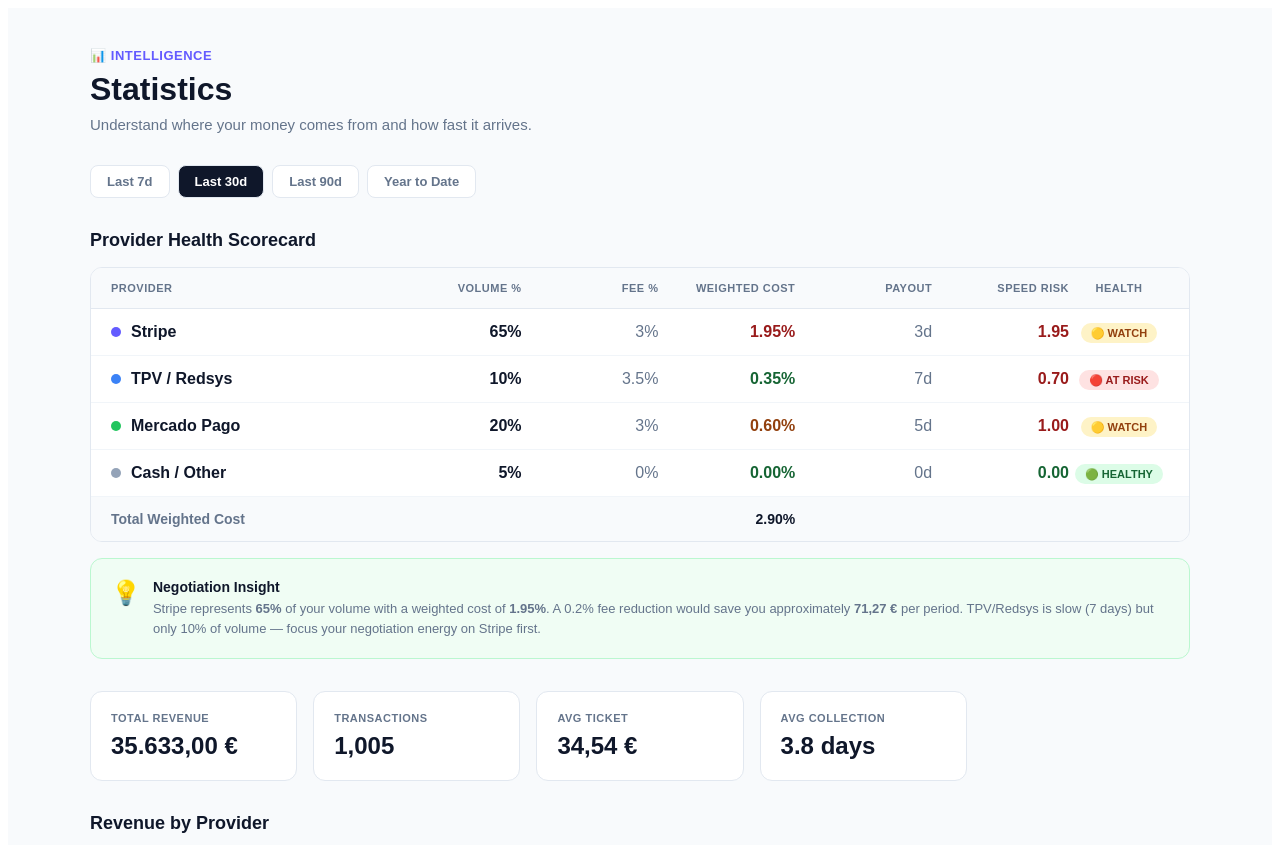
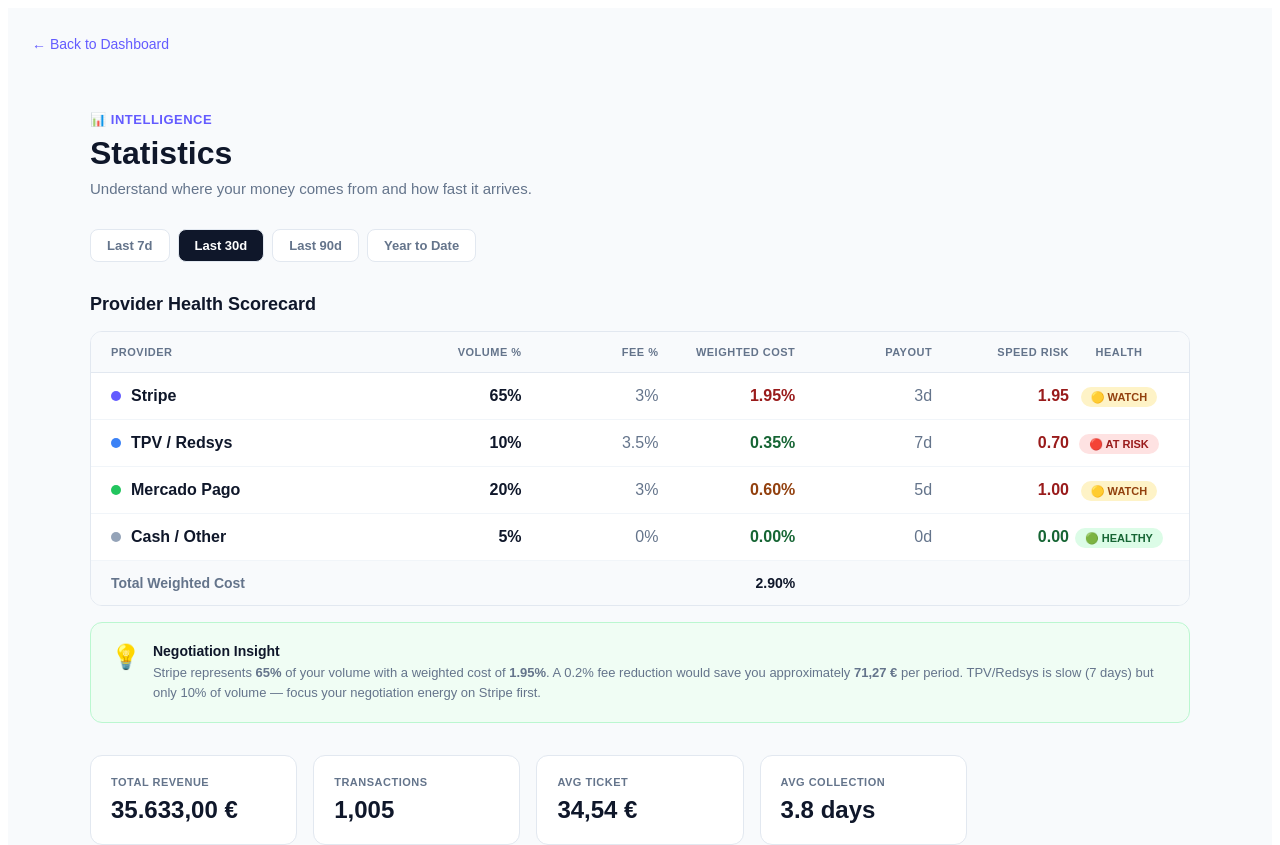
Before and after one commit to gerardobirkhofer-lab/clearflow-frontend, a React (Vite) app: page /statistics in a window 1280 px wide. Shown: the top 845 px of the page. Built offline with nearby package versions, Linux system fonts and the light colour scheme.

Commit message:
Fix Statistics.tsx structure + add BackButton

```diff
--- /dev/null
+++ b/src/components/BackButton.tsx
@@ -0,0 +1,30 @@
+import { useNavigate } from 'react-router-dom';
+
+interface BackButtonProps {
+  to?: string;
+  label?: string;
+}
+
+export default function BackButton({ to = '/dashboard', label = '← Back to Dashboard' }: BackButtonProps) {
+  const navigate = useNavigate();
+  return (
+    <button
+      onClick={() => navigate(to)}
+      style={{
+        background: 'none',
+        border: 'none',
+        color: '#635bff',
+        cursor: 'pointer',
+        fontSize: 14,
+        fontWeight: 500,
+        marginBottom: 16,
+        padding: '4px 0',
+        display: 'flex',
+        alignItems: 'center',
+        gap: 6
+      }}
+    >
+      {label}
+    </button>
+  );
+}
--- a/src/pages/Statistics.tsx
+++ b/src/pages/Statistics.tsx
@@ -1,4 +1,5 @@
 import { useState } from 'react';
+import BackButton from '../components/BackButton';
 
 const formatMoney = (n: number) => new Intl.NumberFormat('es-ES', { style: 'currency', currency: 'EUR' }).format(n);
 
@@ -14,13 +15,11 @@ export default function Statistics() {
 
   const totalRevenue = providers.reduce((s, p) => s + p.revenue, 0);
 
-  // Weighted calculations
   const providersWithWeighted = providers.map(p => {
     const weightedFee = (p.feePct * p.pct) / 100;
     const speedRisk = p.payoutDays * (p.pct / 100);
     const feeScore = p.feePct <= 2.5 ? 3 : p.feePct <= 3.2 ? 2 : 1;
     const speedScore = p.payoutDays <= 3 ? 3 : p.payoutDays <= 5 ? 2 : 1;
-    const volumeScore = p.pct >= 20 ? 3 : p.pct >= 10 ? 2 : 1;
     const overallScore = Math.min(feeScore, speedScore);
 
     return {
@@ -49,7 +48,10 @@ export default function Statistics() {
   ];
 
   return (
+    <div style={{ padding: 24 }}>
+      <BackButton />
       <div style={{ maxWidth: 1100, margin: '0 auto', padding: '40px 20px', fontFamily: 'sans-serif', color: '#0f172a' }}>
+
         {/* HEADER */}
         <div style={{ marginBottom: 32 }}>
           <div style={{ fontSize: 13, color: '#635bff', fontWeight: 600, textTransform: 'uppercase', marginBottom: 8, letterSpacing: 0.5 }}>
@@ -160,7 +162,12 @@ export default function Statistics() {
           <h2 style={{ fontSize: 18, fontWeight: 700, marginBottom: 16 }}>Revenue by Provider</h2>
           <div style={{ border: '1px solid #e2e8f0', borderRadius: 12, background: 'white', overflow: 'hidden' }}>
             <div style={{ display: 'grid', gridTemplateColumns: '2fr 1fr 1fr 1fr 1fr 100px', padding: '14px 20px', background: '#f8fafc', fontSize: 11, fontWeight: 700, color: '#64748b', textTransform: 'uppercase', letterSpacing: 0.5, borderBottom: '1px solid #e2e8f0' }}>
-            <div>Provider</div><div style={{ textAlign: 'right' }}>Revenue</div><div style={{ textAlign: 'right' }}>Txns</div><div style={{ textAlign: 'right' }}>Avg Ticket</div><div style={{ textAlign: 'right' }}>Share</div><div style={{ textAlign: 'center' }}>Payout</div>
+              <div>Provider</div>
+              <div style={{ textAlign: 'right' }}>Revenue</div>
+              <div style={{ textAlign: 'right' }}>Txns</div>
+              <div style={{ textAlign: 'right' }}>Avg Ticket</div>
+              <div style={{ textAlign: 'right' }}>Share</div>
+              <div style={{ textAlign: 'center' }}>Payout</div>
             </div>
             {providers.map(p => (
               <div key={p.name} style={{ display: 'grid', gridTemplateColumns: '2fr 1fr 1fr 1fr 1fr 100px', padding: '14px 20px', alignItems: 'center', borderBottom: '1px solid #f1f5f9' }}>
@@ -242,6 +249,8 @@ export default function Statistics() {
             </div>
           </div>
         </div>
+
+      </div>
     </div>
   );
 }
```
Lines whose indentation alone changed are shown as unchanged.
